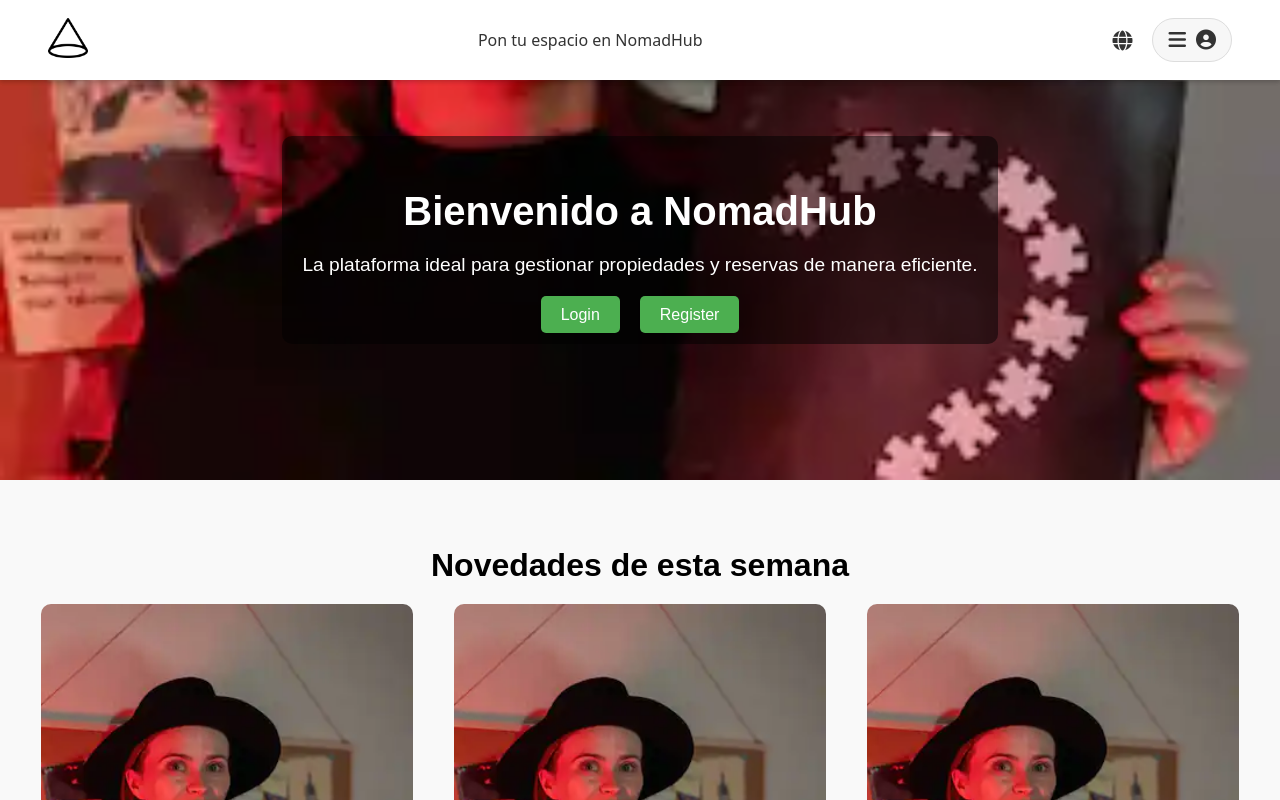
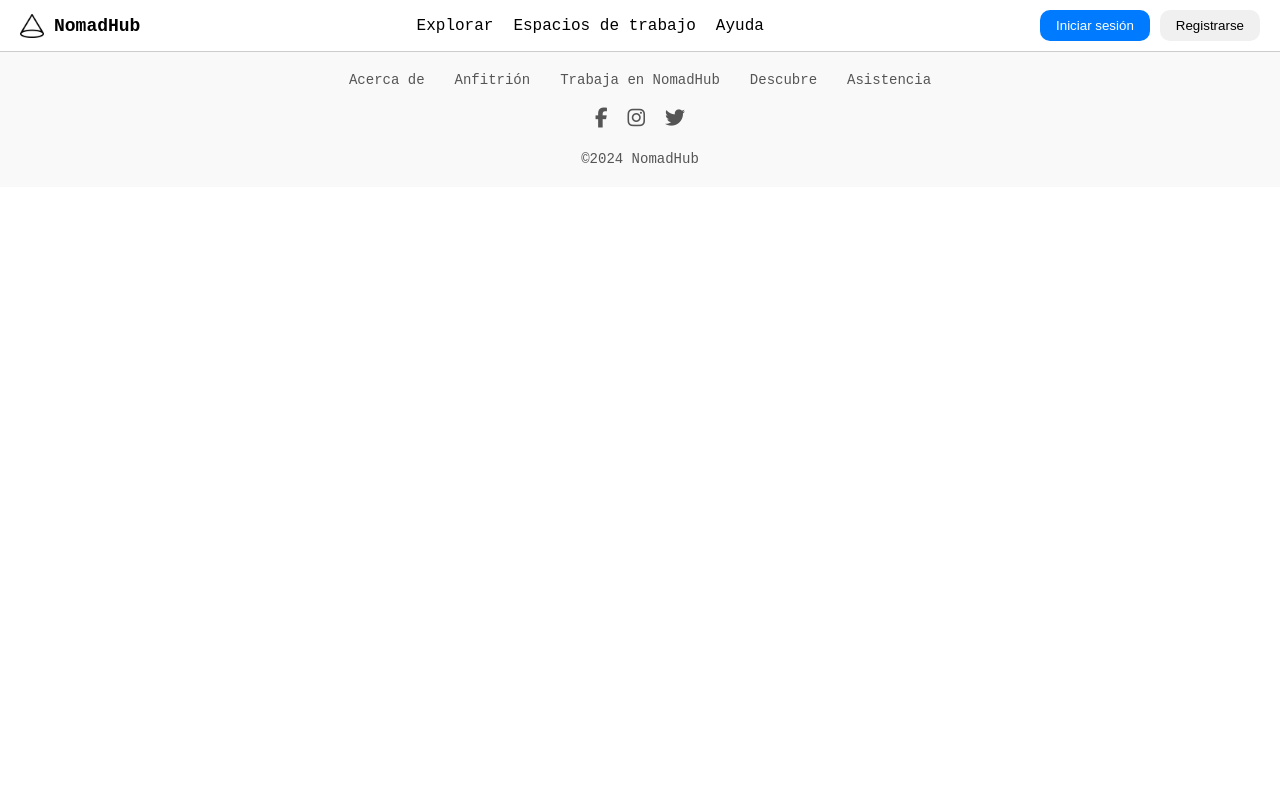
Before and after one commit to Isaac-Abarca/NomadHub, a React (Vite) app: page / in a window 1280 px wide. Shown: the top 800 px of the page. Built offline with nearby package versions, Linux system fonts and the light colour scheme.

Commit message:
Modificacion interfaz

```diff
--- a/index.html
+++ b/index.html
@@ -1,10 +1,16 @@
-<!doctype html>
+<!DOCTYPE html>
 <html lang="es">
   <head>
     <meta charset="UTF-8" />
     <link rel="icon" type="image/svg+xml" href="/nomadhubICON.png" />
     <meta name="viewport" content="width=device-width, initial-scale=1.0" />
     <title>NomadHub</title>
+    <link rel="preconnect" href="https://fonts.googleapis.com" />
+    <link rel="preconnect" href="https://fonts.gstatic.com" crossorigin />
+    <link
+      href="https://fonts.googleapis.com/css2?family=Roboto+Slab:wght@100..900&display=swap"
+      rel="stylesheet"
+    />
   </head>
   <body>
     <div id="root"></div>
--- a/src/App.jsx
+++ b/src/App.jsx
@@ -17,7 +17,6 @@ function App() {
           <Route path="/" element={<Home />} />
           <Route path="/login" element={<Login />} />
           <Route path="/register" element={<Register />} />
-
         </Routes>
         <Footer />
       </div>
--- a/src/components/NavBar.jsx
+++ b/src/components/NavBar.jsx
@@ -5,26 +5,26 @@ import logo from '../assets/logo.png';
 
 const Navbar = () => {
     return (
-        <header className="navbar">
-            <div className="navbar-left">
-                <Link to="/">
-                    <img src={logo} alt="NomadHub Logo" className="logo" />
+        <nav className="navbar">
+            <div className="navbar-logo">
+                <img src={logo} alt="NomadHub Logo" />
+                <span>NomadHub</span>
+            </div>
+            <div className="navbar-links">
+                <Link to="/explore">Explorar</Link>
+                <Link to="/workspaces">Espacios de trabajo</Link>
+                <Link to="/help">Ayuda</Link>
+            </div>
+            <div className="navbar-buttons">
+                <Link to="/login">
+                    <button className="btn-login">Iniciar sesión</button>
+                </Link>
+                <Link to="/register">
+                    <button className="btn-register">Registrarse</button>
                 </Link>
             </div>
-            <div className="navbar-center">
-                <Link to="/host" className="navbar-link">Pon tu espacio en NomadHub</Link>
-            </div>
-            <div className="navbar-right">
-                <div className="navbar-icon">
-                    <i className="fas fa-globe"></i>
-                </div>
-                <div className="navbar-menu">
-                    <i className="fas fa-bars"></i>
-                    <i className="fas fa-user-circle"></i>
-                </div>
-            </div>
-        </header>
-    );
+        </nav>
+    )
 };
 
 export default Navbar;
--- a/src/index.css
+++ b/src/index.css
@@ -1,5 +1,5 @@
 :root {
-  font-family: system-ui, Avenir, Helvetica, Arial, sans-serif;
+  font-family: monospace;
 
 
   font-synthesis: none;
--- a/src/pages/Home.jsx
+++ b/src/pages/Home.jsx
@@ -1,68 +1,9 @@
 // src/pages/Home.js
-import { Link } from 'react-router-dom';
-import Navbar from '../components/NavBar';
 import '../styles/Home.css';
-import homeImage from '../assets/HomeIMG/Home.webp';
-import feature1 from '../assets/HomeIMG/Home.webp';
-import feature2 from '../assets/HomeIMG/Home.webp';
-import feature3 from '../assets/HomeIMG/Home.webp';
-import popular1 from '../assets/HomeIMG/Home.webp';
-import popular2 from '../assets/HomeIMG/Home.webp';
-import popular3 from '../assets/HomeIMG/Home.webp';
 
 const Home = () => {
     return (
         <div>
-            <Navbar />
-            <div className="home-container">
-                <section className="hero-section" style={{ backgroundImage: `url(${homeImage})` }}>
-                    <div className="hero-content">
-                        <h1>Bienvenido a NomadHub</h1>
-                        <p>La plataforma ideal para gestionar propiedades y reservas de manera eficiente.</p>
-                        <div className="hero-buttons">
-                            <Link to="/login" className="button">Login</Link>
-                            <Link to="/register" className="button">Register</Link>
-                        </div>
-                    </div>
-                </section>
-                <section className="features-section">
-                    <h2>Novedades de esta semana</h2>
-                    <div className="features">
-                        <div className="feature-item">
-                            <img src={feature1} alt="Feature 1" />
-                            <h3>Más populares en todo el mundo</h3>
-                            <p>Descubre los destinos más populares para nómadas digitales.</p>
-                        </div>
-                        <div className="feature-item">
-                            <img src={feature2} alt="Feature 2" />
-                            <h3>Planificación de itinerarios fácil</h3>
-                            <p>Organiza tu viaje de manera eficiente con nuestras herramientas.</p>
-                        </div>
-                        <div className="feature-item">
-                            <img src={feature3} alt="Feature 3" />
-                            <h3>Fomenta el espíritu de equipo</h3>
-                            <p>Encuentra actividades para fortalecer el trabajo en equipo.</p>
-                        </div>
-                    </div>
-                </section>
-                <section className="popular-section">
-                    <h2>Las más populares</h2>
-                    <div className="popular-items">
-                        <div className="popular-item">
-                            <img src={popular1} alt="Popular 1" />
-                            <p>Viaje personalizado a Japón</p>
-                        </div>
-                        <div className="popular-item">
-                            <img src={popular2} alt="Popular 2" />
-                            <p>Itinerario de Tokio con un experto</p>
-                        </div>
-                        <div className="popular-item">
-                            <img src={popular3} alt="Popular 3" />
-                            <p>Vacaciones perfectas en Nueva York</p>
-                        </div>
-                    </div>
-                </section>
-            </div>
         </div>
     );
 };
--- a/src/styles/Footer.css
+++ b/src/styles/Footer.css
@@ -3,7 +3,6 @@
   background-color: #f9f9f9;
   padding: 20px;
   text-align: center;
-  font-family: Arial, sans-serif;
   color: #555;
 }
 
--- a/src/styles/NavBar.css
+++ b/src/styles/NavBar.css
@@ -1,67 +1,59 @@
 /* src/components/Navbar.css */
+
 .navbar {
   display: flex;
   justify-content: space-between;
   align-items: center;
+  padding: 10px 20px;
   background-color: #fff;
-  box-shadow: 0 2px 4px rgba(0, 0, 0, 0.1);
-  position: fixed;
-  top: 0;
-  width: 100%;
-  z-index: 1000;
-
-  height: 5rem;
-
+  border-bottom: 1px solid #ccc;
 }
 
-.navbar-left .logo {
-  height: 40px;
-  padding-left: 3rem;
+.navbar-logo {
+  display: flex;
+  align-items: center;
 }
 
-.navbar-center .navbar-link {
-  text-decoration: none;
-  color: #333;
-  font-size: 16px;
-  margin: 0 20px;
+.navbar-logo img {
+  height: 24px;
+  margin-right: 10px;
 }
 
-.navbar-right {
-  display: flex;
-  align-items: center;
-
-  padding-right: 3rem;
+.navbar-logo span {
+  font-size: 18px;
+  font-weight: bold;
 }
 
-.navbar-icon {
-  margin-left: 20px;
-  font-size: 20px;
-  cursor: pointer;
-  color: #333;
+.navbar-links {
+  display: flex;
+  gap: 20px;
 }
 
-.navbar-icon:hover {
+.navbar-links a {
+  text-decoration: none;
+  color: #000;
+  font-size: 16px;
+}
+
+.navbar-buttons {
+  display: flex;
+  gap: 10px;
+}
+
+.btn-login,
+.btn-register {
+  padding: 8px 16px;
+  border: none;
+  border-radius: 10px;
+  cursor: pointer;
+}
+
+.btn-login {
+  background-color: #007bff;
+  color: #fff;
+}
+
+.btn-register {
+  background-color: #f0f0f0;
   color: #000;
 }
-
-.navbar-menu {
-  display: flex;
-  align-items: center;
-  background-color: #f7f7f7;
-  border: 1px solid #ddd;
-  border-radius: 50px;
-  padding: 5px 10px;
-  margin-left: 20px;
-  height: 2rem;
-}
-
-.navbar-menu .fas {
-  margin: 0 5px;
-  font-size: 20px;
-  cursor: pointer;
-  color: #333;
-}
-
-.navbar-menu .fas:hover {
-  color: #000;
-}
```
Also changed, not shown: 1 other file (tests, documents, lock files or other folders).
